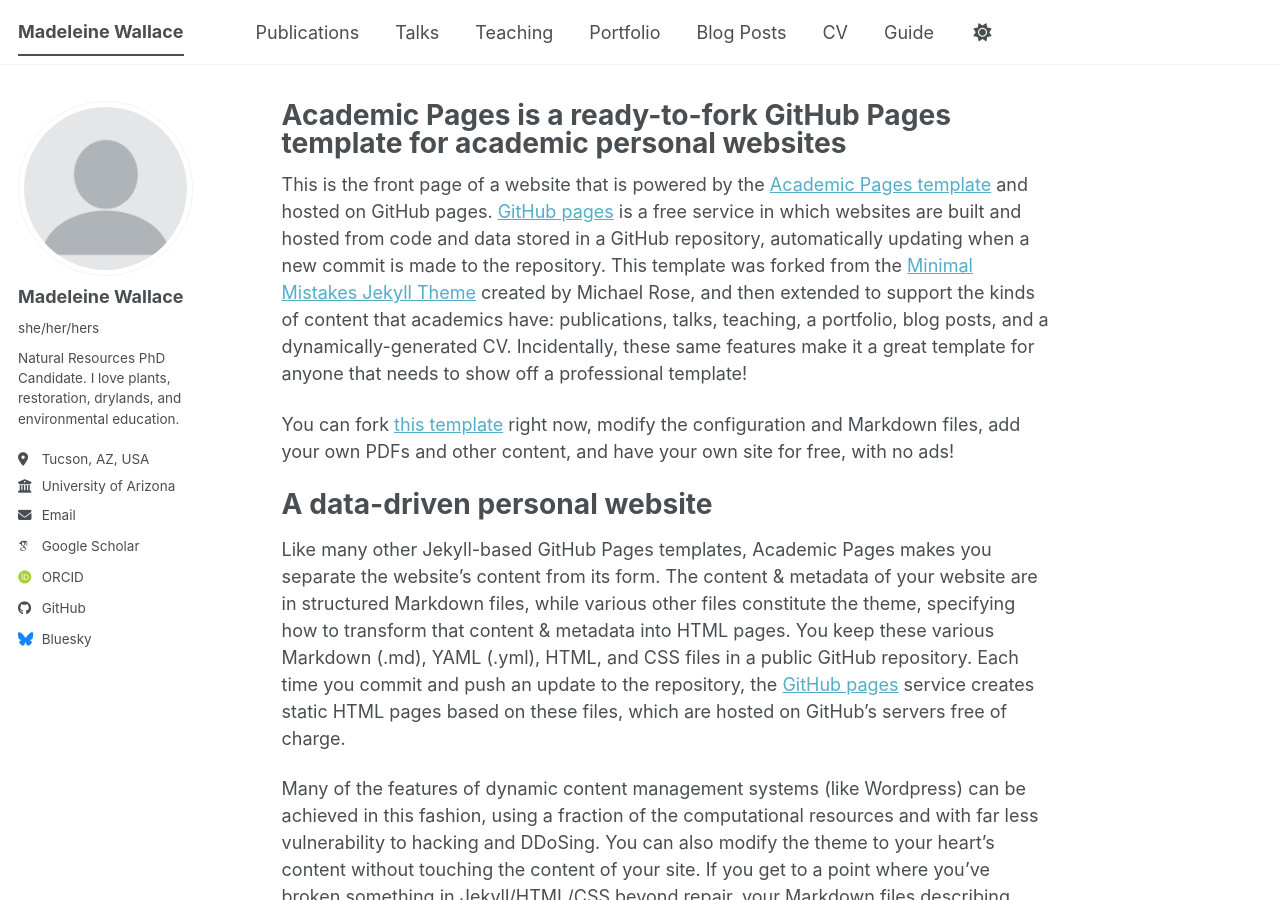
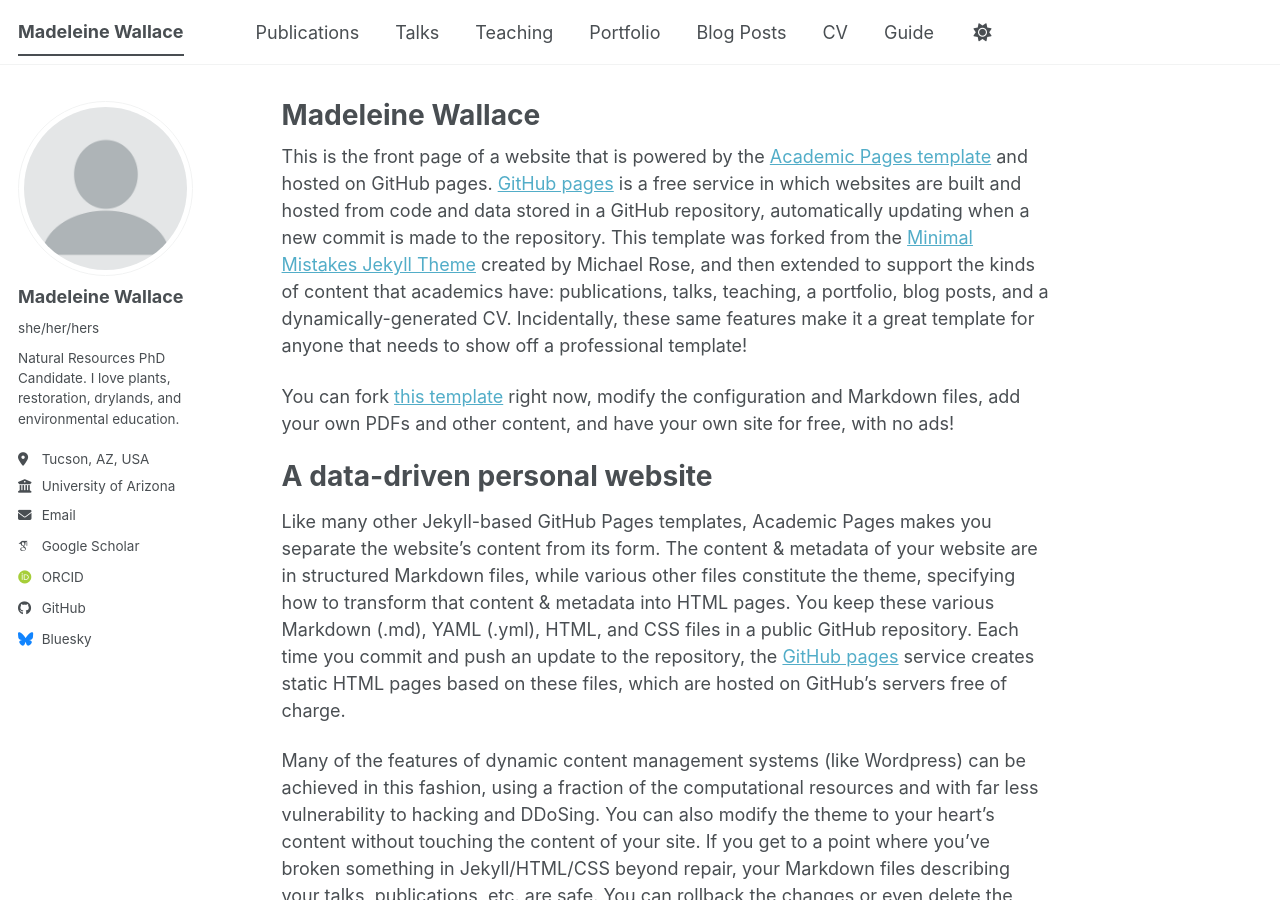
Before and after one commit to madeleinewallace/madeleinewallace.github.io, a Jekyll site: the page built from _pages/about.md, in a window 1280 px wide and 900 px high. Built offline with Jekyll 4.4.1, drawn with Linux system fonts in a browser that asks for light colours; some web fonts are replaced; a script bundle is joined from its source files by our own code; library files that are not in the unit come from our copies.

Commit message:
Update about.md

```diff
--- a/_pages/about.md
+++ b/_pages/about.md
@@ -1,6 +1,6 @@
 ---
 permalink: /
-title: "Academic Pages is a ready-to-fork GitHub Pages template for academic personal websites"
+title: "Madeleine Wallace"
 author_profile: true
 redirect_from:
   - /about/
```
